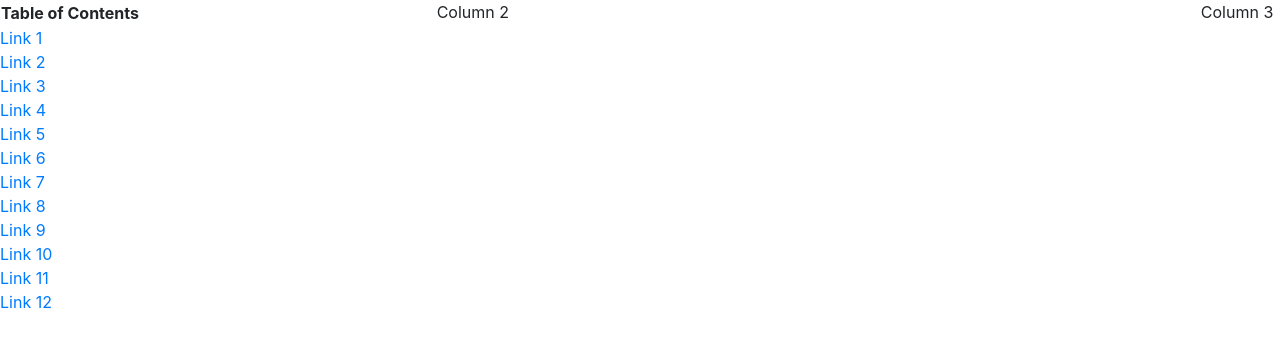
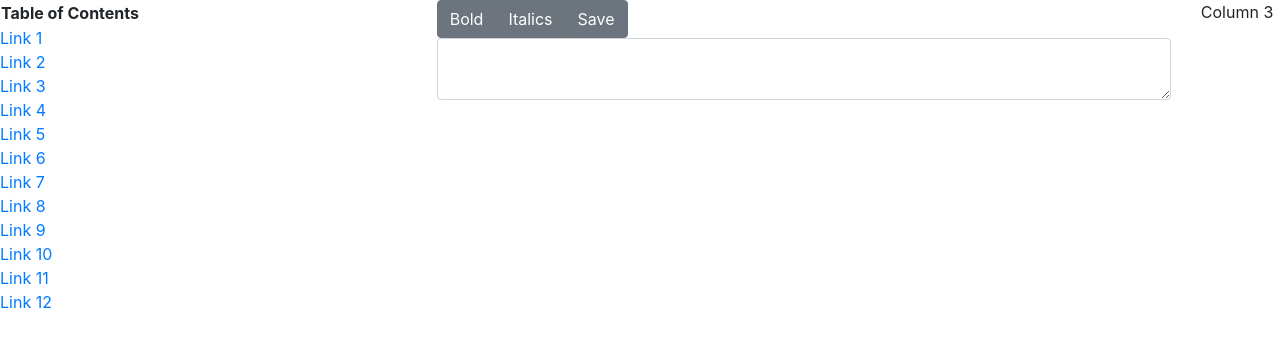
Before and after one commit to ghost-pep/JID8135, an Angular app in the folder gt-athletics/: page / in a window 1280 px wide. Shown: the top 346 px of the page. Built offline with nearby package versions, Linux system fonts and the light colour scheme.

Commit message:
Adding editor

```diff
--- a/gt-athletics/src/app/policy/policy.component.html
+++ b/gt-athletics/src/app/policy/policy.component.html
@@ -50,9 +50,18 @@
       </tbody>
     </table>
   </div>
-  <div class="col col-lg-7 col-med-7 col-sm-7">
-    Column 2
-  </div>
+	<div class="col col-lg-7 col-med-7 col-sm-7">
+		<div class="container">
+			<div class="row btn-group justify-content-center" role="group" aria-label="Policy Editor Buttons">
+				<button type="button" class="btn btn-secondary">Bold</button>
+				<button type="button" class="btn btn-secondary">Italics</button>
+				<button type="button" class="btn btn-secondary">Save</button>
+			</div>
+			<div class="row">
+				<textarea class="form-control" aria-label="Policy Editor"></textarea>
+			</div>
+		</div>
+	</div>
   <div class="col col-lg-1 col-med-1 col-sm-1">
     Column 3
   </div>
```
Also changed, not shown: 2 other files (tests, documents, lock files or other folders).
